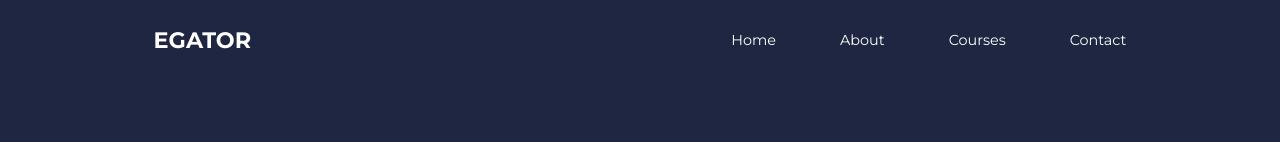
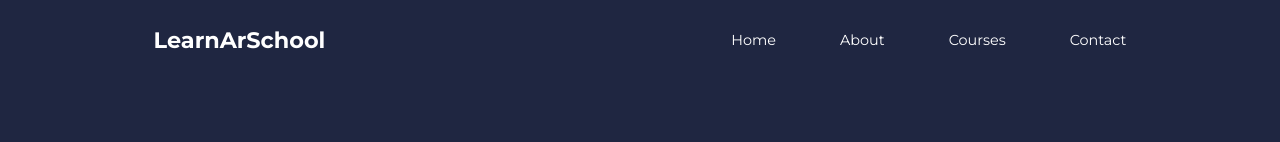
Before and after one commit to sathwikapuri/school, a plain HTML site: page about.html in a window 1280 px wide. Shown: the top 142 px of the page. Drawn offline with nearby package versions, Linux system fonts and the light colour scheme.

Commit message:
Update about.html

```diff
--- a/about.html
+++ b/about.html
@@ -18,7 +18,7 @@
 
     <nav>
       <div class="container nav_container">
-        <a href="index.html"><h4>EGATOR</h4></a>
+        <a href="index.html"><h4>LearnArSchool</h4></a>
         <ul class="nav_menu">
           <li><a href="index.html">Home</a></li>
           <li><a href="about.html">About</a></li>
```
